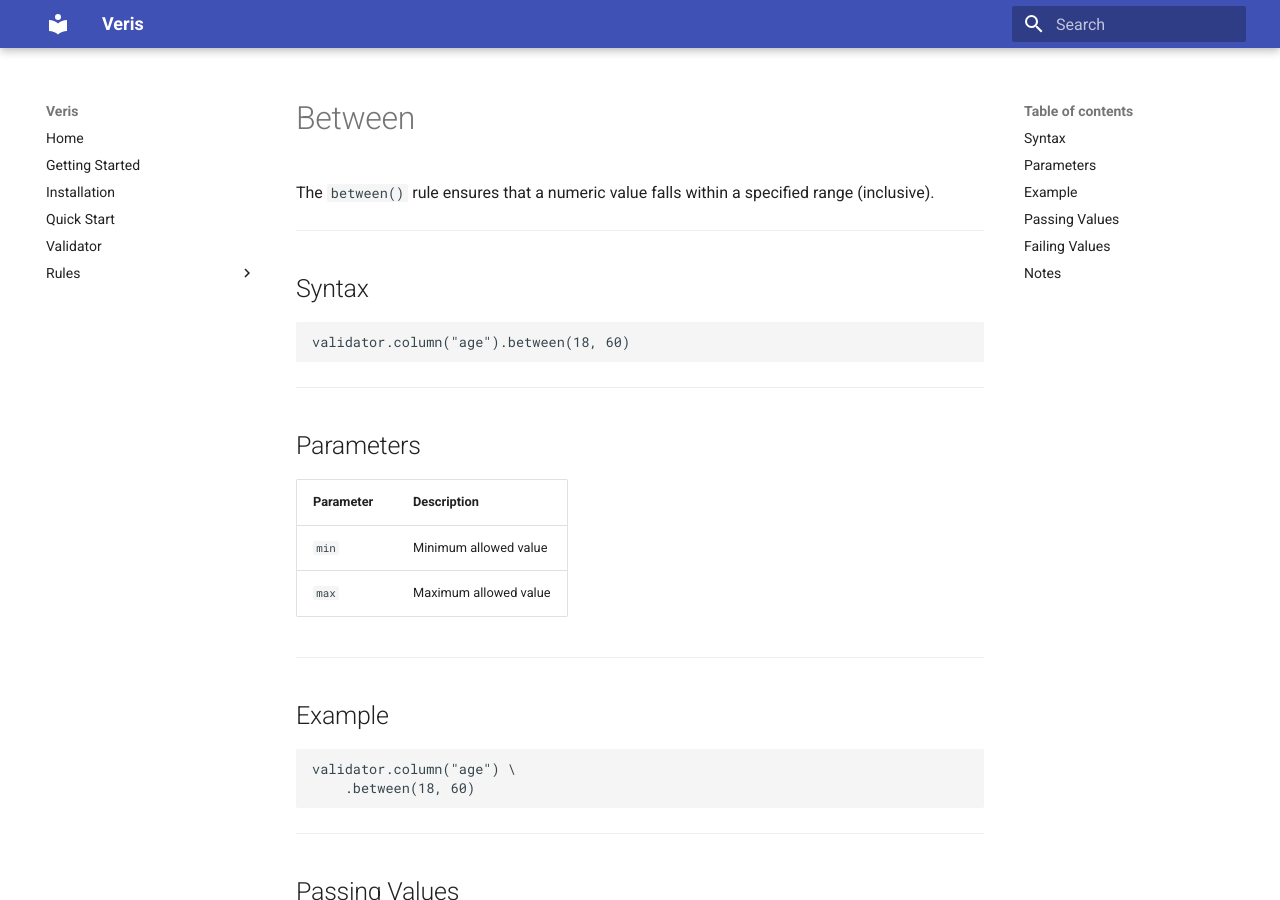
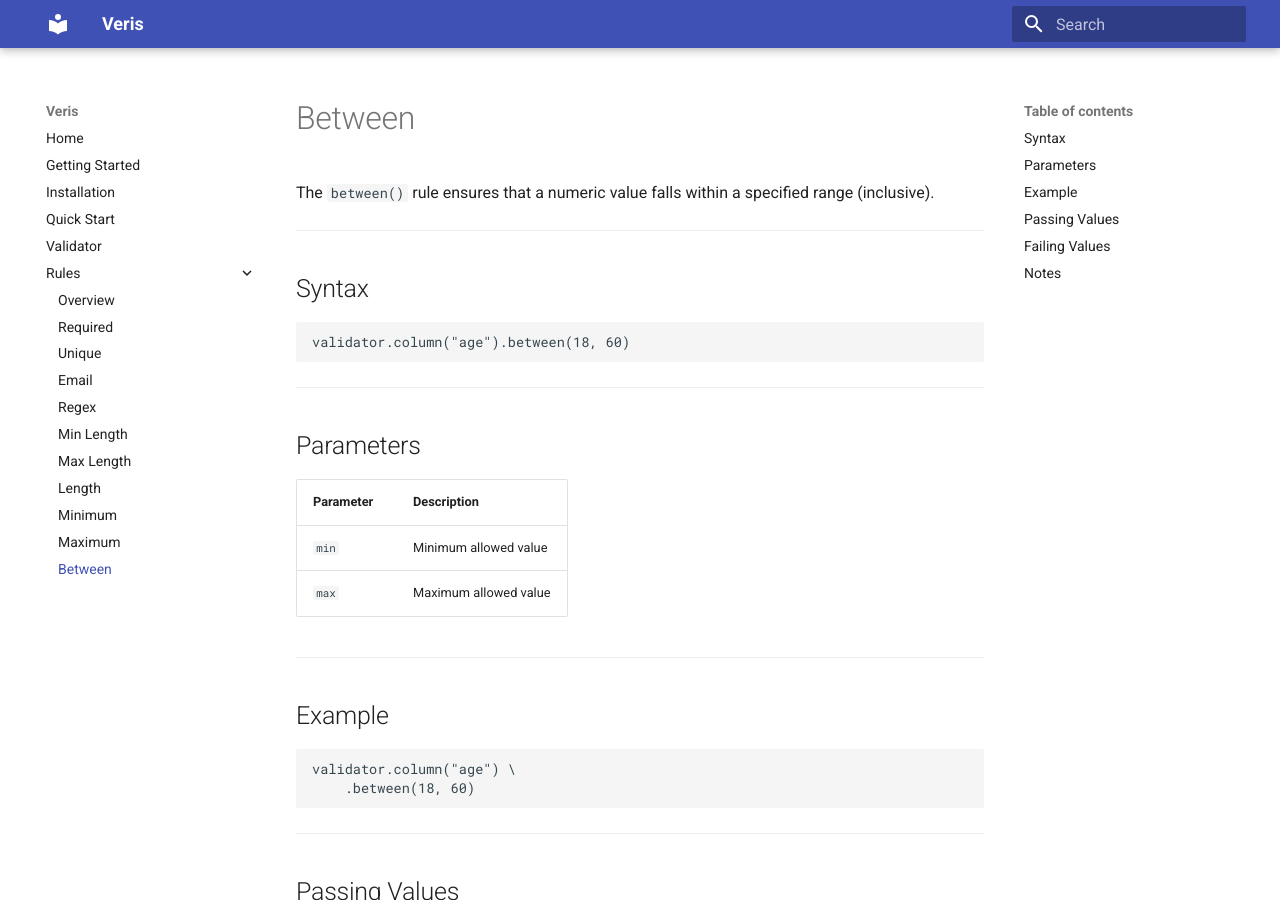
Before and after one commit to jhalucky/validata, an MkDocs documentation site: the page built from docs/rules/between.md, in a window 1280 px wide and 900 px high. Built offline with MkDocs 1.6.1 and Material for MkDocs 9.7.7, drawn with Linux system fonts in a browser that asks for light colours.

Commit message:
fix(mkdocs)

```diff
--- a/mkdocs.yml
+++ b/mkdocs.yml
@@ -14,6 +14,14 @@ nav:
   - Quick Start: quickstart.md
   - Validator: validator.md
   - Rules:
+      - Overview: rules.md
       - Required: rules/required.md
       - Unique: rules/unique.md
       - Email: rules/email.md
+      - Regex: rules/regex.md
+      - Min Length: rules/min-length.md
+      - Max Length: rules/max-length.md
+      - Length: rules/length.md
+      - Minimum: rules/minimum.md
+      - Maximum: rules/maximum.md
+      - Between: rules/between.md
```
